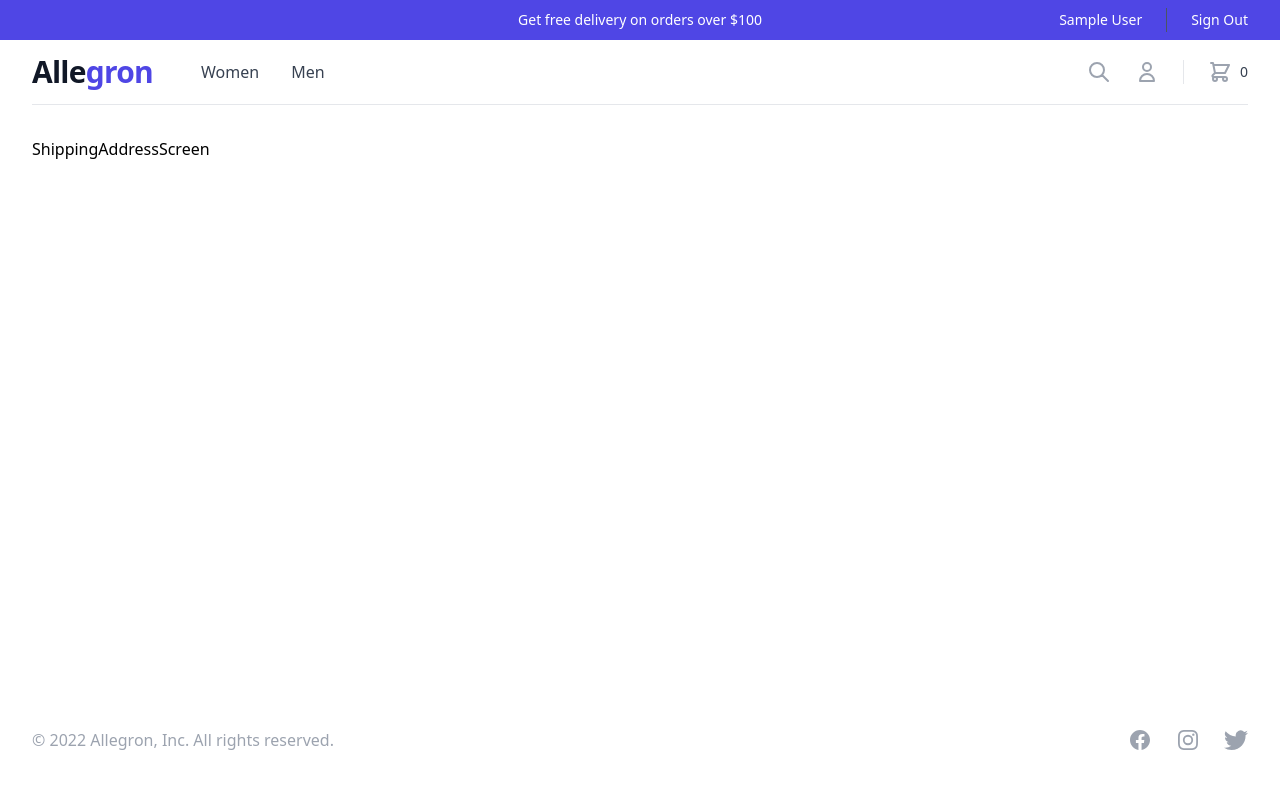
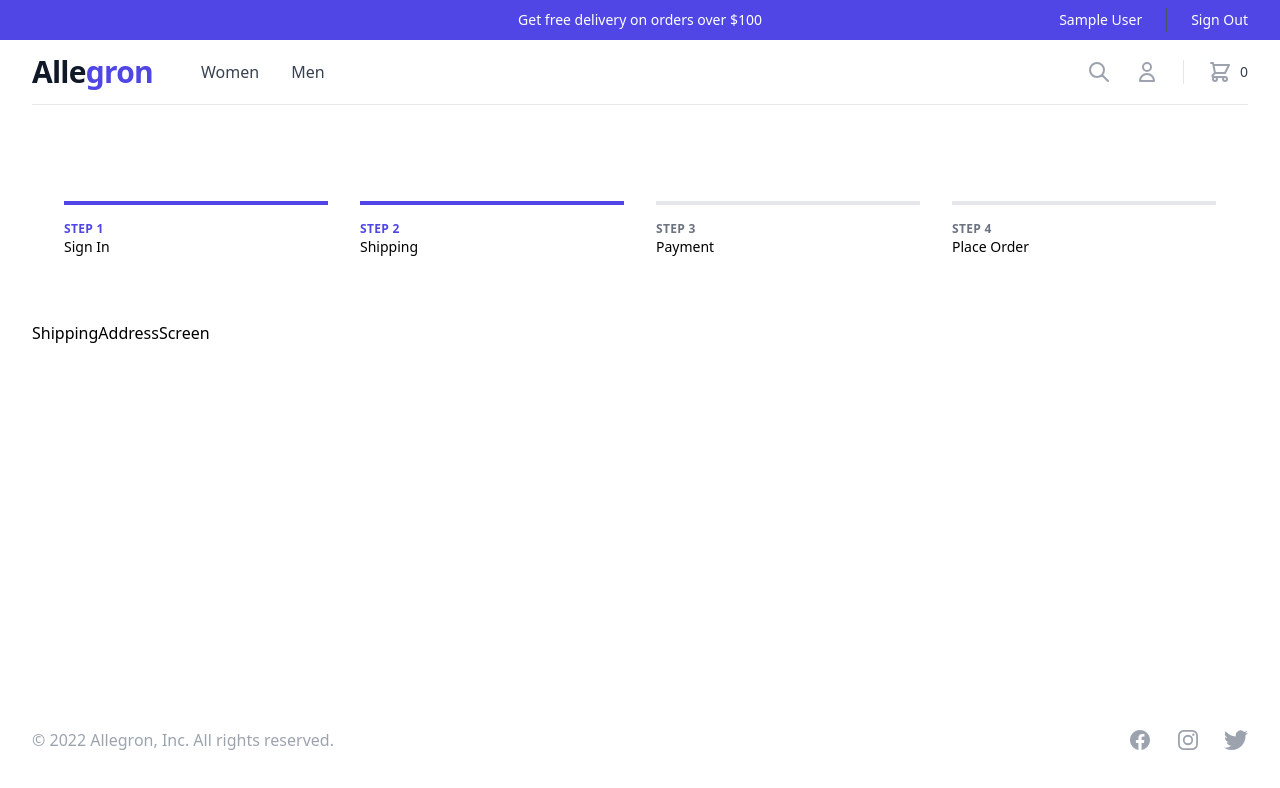
Before and after one commit to tomaszdanczak/allegron, a React (Create React App) app in the folder frontend/: page /shipping in a window 1280 px wide. Shown: the top 788 px of the page. Built offline with nearby package versions, Linux system fonts and the light colour scheme; sample sign-in values are in the browser's storage.

Commit message:
Create and use <CheckoutSteps/>

```diff
--- /dev/null
+++ b/frontend/src/components/molecules/CheckoutSteps/CheckoutSteps.tsx
@@ -0,0 +1,45 @@
+let steps = [
+  { id: 'Step 1', name: 'Sign In', status: 'upcoming' },
+  { id: 'Step 2', name: 'Shipping', status: 'upcoming' },
+  { id: 'Step 3', name: 'Payment', status: 'upcoming' },
+  { id: 'Step 4', name: 'Place Order', status: 'upcoming' },
+]
+
+interface IProps {
+  currentStep: 1 | 2 | 3 | 4
+}
+
+export default function CheckoutSteps({ currentStep }: IProps) {
+  steps = steps.map((step, index) => {
+    if (index < currentStep - 1) return { ...step, status: 'complete' }
+    if (index === currentStep - 1) return { ...step, status: 'current' }
+    return { ...step, status: 'upcomming' }
+  })
+
+  return (
+    <nav aria-label="Progress" className="mx-auto max-w-2xl px-4 pt-16 pb-16 sm:px-6 lg:max-w-7xl lg:px-8">
+      <ol className="space-y-4 md:flex md:space-y-0 md:space-x-8">
+        {steps.map((step) => (
+          <li key={step.name} className="md:flex-1">
+            {step.status === 'complete' ? (
+              <div className="group flex flex-col border-l-4 border-indigo-600 py-2 pl-4 hover:border-indigo-800 md:border-l-0 md:border-t-4 md:pl-0 md:pt-4 md:pb-0">
+                <span className="text-xs font-semibold uppercase tracking-wide text-indigo-600 group-hover:text-indigo-800">{step.id}</span>
+                <span className="text-sm font-medium">{step.name}</span>
+              </div>
+            ) : step.status === 'current' ? (
+              <div className="flex flex-col border-l-4 border-indigo-600 py-2 pl-4 md:border-l-0 md:border-t-4 md:pl-0 md:pt-4 md:pb-0">
+                <span className="text-xs font-semibold uppercase tracking-wide text-indigo-600">{step.id}</span>
+                <span className="text-sm font-medium">{step.name}</span>
+              </div>
+            ) : (
+              <div className="group flex flex-col border-l-4 border-gray-200 py-2 pl-4 hover:border-gray-300 md:border-l-0 md:border-t-4 md:pl-0 md:pt-4 md:pb-0">
+                <span className="text-xs font-semibold uppercase tracking-wide text-gray-500 group-hover:text-gray-700">{step.id}</span>
+                <span className="text-sm font-medium">{step.name}</span>
+              </div>
+            )}
+          </li>
+        ))}
+      </ol>
+    </nav>
+  )
+}
--- a/frontend/src/views/ShippingAddressScreen/ShippingAddressScreen.tsx
+++ b/frontend/src/views/ShippingAddressScreen/ShippingAddressScreen.tsx
@@ -1,4 +1,5 @@
 import { selectCurrentUser } from 'app/authSlice'
+import CheckoutSteps from 'components/molecules/CheckoutSteps/CheckoutSteps'
 import { useEffect } from 'react'
 import { useSelector } from 'react-redux'
 import { useNavigate } from 'react-router-dom'
@@ -13,5 +14,9 @@
     }
   }, [userInfo, navigate])
 
-  return <div>ShippingAddressScreen</div>
+  return (
+    <div>
+      <CheckoutSteps currentStep={2} /> ShippingAddressScreen
+    </div>
+  )
 }
```
Also changed, not shown: 1 other file (tests, documents, lock files or other folders).
